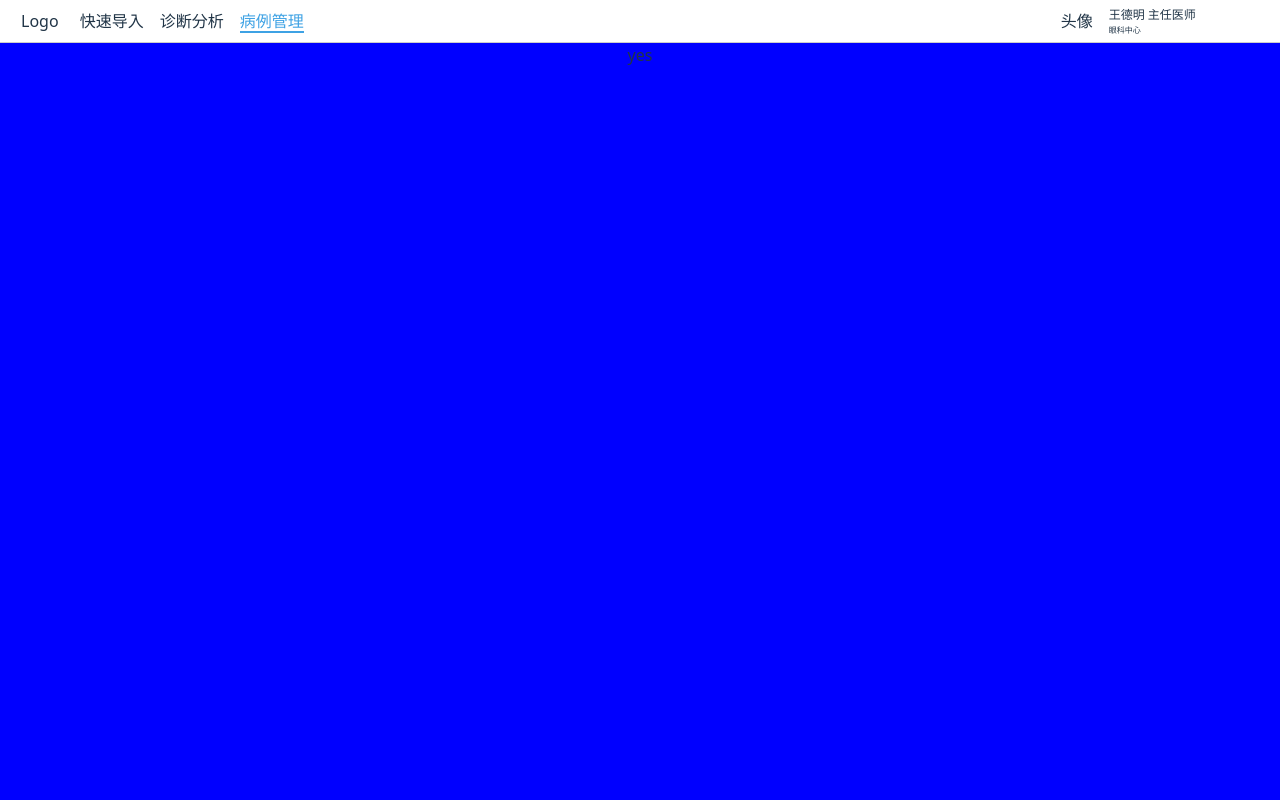
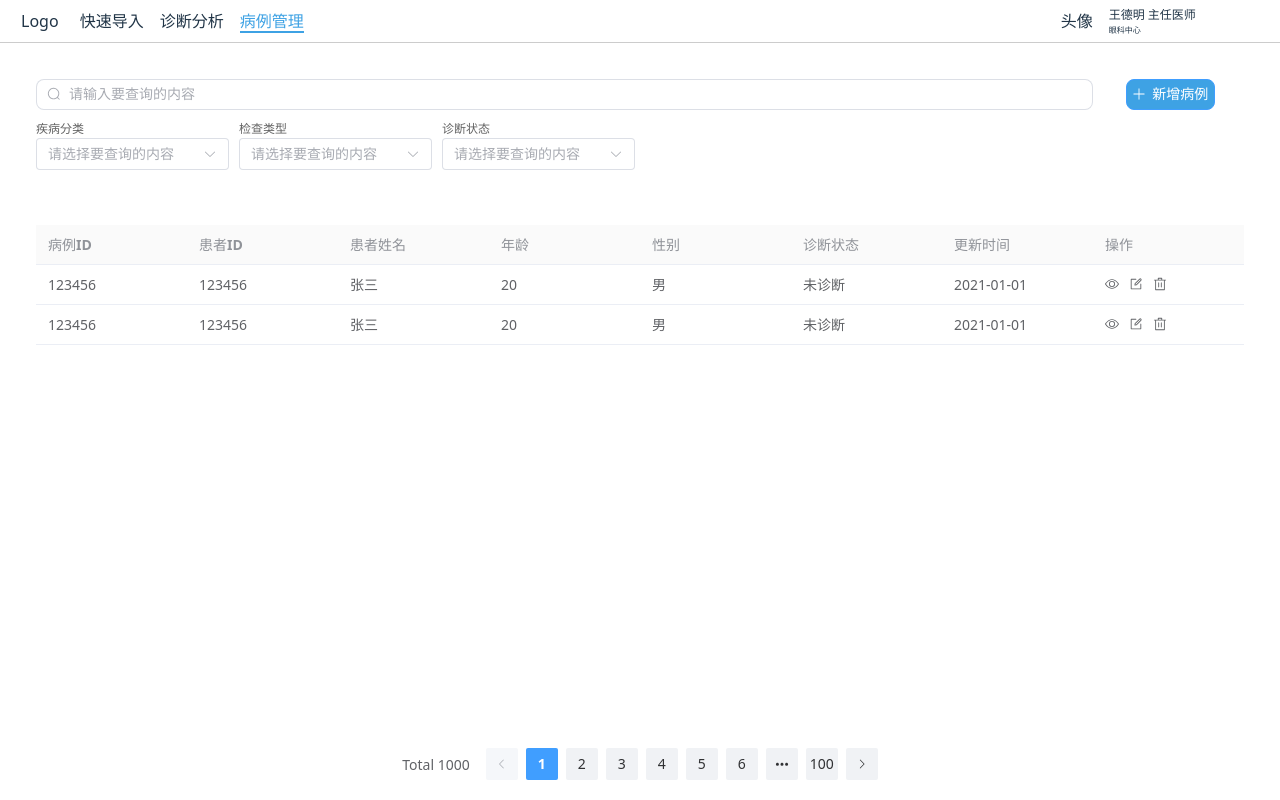
Before and after one commit to Syedar-root/Ophai-Diag-Web, a Vue app: page /cm in a window 1280 px wide. Built offline with nearby package versions, Linux system fonts and the light colour scheme.

Commit message:
初步完成了病例管理界面，但是数据暂未完数据绑定。 添加了elementPlus的样式修改文件，但仍需修改

```diff
--- a/src/assets/styles/index.css
+++ b/src/assets/styles/index.css
@@ -1,2 +1,3 @@
 @import "./vars.scss";
 @import "./reset.scss";
+@import "./resetElement.scss";
--- /dev/null
+++ b/src/assets/styles/resetElement.scss
@@ -0,0 +1,38 @@
+@use "sass:map";
+@use "./vars.scss" as vars;
+
+@mixin resetInput() {
+  :deep(.el-input__wrapper){
+    border-radius: 0.5rem;
+    &.is-focus{
+      box-shadow:  0 0 0 1px map.get(vars.$colors,primary) inset;
+    }
+    &.is-hover{
+      box-shadow:  0 0 0 1px map.get(vars.$colors,neutral-7) inset;
+    }
+  }
+}
+
+@mixin resetButton(
+  $type: primary,
+) {
+  border-radius: 0.5rem;
+  background-color: map.get(vars.$colors, $type);
+  &:hover{
+    background-color: map.get(vars.$colors, #{$type}-dark-1);
+  }
+}
+
+@mixin resetSelect() {
+  border-color: map.get(vars.$colors, neutral-7);
+  border-radius: 0.5rem;
+  .el-select__wrapper{
+    &.is-hovering{
+      border-color: map.get(vars.$colors, neutral-5);
+    }
+    &.is-focused{
+      border-color: map.get(vars.$colors, primary);
+      box-shadow: 0 0 0 1px map.get(vars.$colors, primary) inset;
+    }
+  }
+}
--- a/src/assets/styles/vars.scss
+++ b/src/assets/styles/vars.scss
@@ -41,3 +41,15 @@ $font-size:(
         xxxl: 2rem,
         xxxxl: 2.25rem
 );
+
+$space:(
+        xxs: 0.25rem,
+        xs: 0.5rem,
+        s: 0.75rem,
+        m: 1rem,
+        l: 1.25rem,
+        xl: 1.5rem,
+        xxl: 1.75rem,
+        xxxl: 2rem,
+        xxxxl: 2.25rem
+);
--- a/src/components.d.ts
+++ b/src/components.d.ts
@@ -19,10 +19,13 @@ declare module 'vue' {
     ElInputTag: typeof import('element-plus/es')['ElInputTag']
     ElLink: typeof import('element-plus/es')['ElLink']
     ElOption: typeof import('element-plus/es')['ElOption']
+    ElPagination: typeof import('element-plus/es')['ElPagination']
     ElRadio: typeof import('element-plus/es')['ElRadio']
     ElRadioGroup: typeof import('element-plus/es')['ElRadioGroup']
     ElRow: typeof import('element-plus/es')['ElRow']
     ElSelect: typeof import('element-plus/es')['ElSelect']
+    ElTable: typeof import('element-plus/es')['ElTable']
+    ElTableColumn: typeof import('element-plus/es')['ElTableColumn']
     ElUpload: typeof import('element-plus/es')['ElUpload']
     HelloWorld: typeof import('./components/HelloWorld.vue')['default']
     Login: typeof import('./components/business/login/index.vue')['default']
--- a/src/layout/index.vue
+++ b/src/layout/index.vue
@@ -10,7 +10,7 @@
         </div>
     </div>
   <transition name="fade">
-    <Login v-show="loginShow" @containerClick="handleLoginShow" @click.stop></Login>
+    <Login v-show="false" @containerClick="handleLoginShow" @click.stop></Login>
   </transition>
 </template>
 <script setup lang="ts">
--- a/src/view/cm/index.vue
+++ b/src/view/cm/index.vue
@@ -1,19 +1,76 @@
 <template>
-  <div class="container">
-    yes
+  <div class="cm-container">
+    <div class="cm-header">
+      <el-row class="header-input-row" :gutter="4">
+        <el-col :span="21">
+          <el-input v-model="input" placeholder="请输入要查询的内容" :prefix-icon="Search" clearable></el-input>
+        </el-col>
+        <el-col :span="3">
+          <el-button @click="search" type="primary" :icon="Plus">新增病例</el-button>
+        </el-col>
+      </el-row>
+      <el-row class="header-select-row" :gutter="10">
+        <el-col :span="4">
+          <div class="select-area">
+            <label>疾病分类</label>
+            <el-select v-model="select" placeholder="请选择要查询的内容" clearable>
+              <el-option v-for="item in options" :key="item.value" :label="item.label" :value="item.value"></el-option>
+            </el-select>
+          </div>
+        </el-col>
+        <el-col :span="4">
+          <div class="select-area">
+            <label>检查类型</label>
+            <el-select v-model="select" placeholder="请选择要查询的内容" clearable>
+              <el-option v-for="item in options" :key="item.value" :label="item.label" :value="item.value"></el-option>
+            </el-select>
+          </div>
+        </el-col>
+        <el-col :span="4">
+          <div class="select-area">
+            <label>诊断状态</label>
+            <el-select v-model="select" placeholder="请选择要查询的内容" clearable>
+              <el-option v-for="item in options" :key="item.value" :label="item.label" :value="item.value"></el-option>
+            </el-select>
+          </div>
+        </el-col>
+      </el-row>
+    </div>
+    <div class="cm-main">
+      <el-table :data="tableData" header-row-class-name="tb-header-row-style">
+        <el-table-column prop="caseId" label="病例ID" width=""></el-table-column>
+        <el-table-column prop="patientId" label="患者ID" width=""></el-table-column>
+        <el-table-column prop="patientName" label="患者姓名" width=""></el-table-column>
+        <el-table-column prop="age" label="年龄" width=""></el-table-column>
+        <el-table-column prop="gender" label="性别" width=""></el-table-column>
+        <el-table-column prop="diagnosisStatus" label="诊断状态" width=""></el-table-column>
+        <el-table-column prop="updateTime" label="更新时间" width=""></el-table-column>
+        <el-table-column label="操作" width="">
+          <template #default="scope">
+            <div class="table-opt">
+              <el-icon><View></View></el-icon>
+              <el-icon><Edit></Edit></el-icon>
+              <el-icon><Delete></Delete></el-icon>
+            </div>
+          </template>
+        </el-table-column>
+      </el-table>
+    </div>
+    <div class="cm-footer">
+      <el-pagination background layout="total,prev, pager, next" :total="1000" />
+    </div>
   </div>
 </template>
 
 <script setup lang="ts">
+import {Plus, Search, View, Edit, Delete} from "@element-plus/icons-vue";
 
+const tableData = [
+  {caseId: '123456', patientId: '123456', patientName: '张三', age: '20', gender: '男', diagnosisStatus: '未诊断', updateTime: '2021-01-01'},
+  {caseId: '123456', patientId: '123456', patientName: '张三', age: '20', gender: '男', diagnosisStatus: '未诊断', updateTime: '2021-01-01'},
+]
 </script>
 
 <style scoped lang="scss">
-.container {
-  width: 100%;
-  height: 100%;
-  display: flex;
-  flex-direction: column;
-  background-color: blue;
-}
+@import "styles";
 </style>
--- /dev/null
+++ b/src/view/cm/styles.scss
@@ -0,0 +1,122 @@
+@use "@/assets/styles/vars.scss" as vars;
+@use "@/assets/styles/resetElement.scss" as resetElement;
+@use "sass:map";
+
+
+.cm-container {
+  position: relative;
+  width: 100%;
+  height: 100%;
+  display: flex;
+  flex-direction: column;
+  justify-content: start;
+  align-items: center;
+  $padding: map.get(vars.$space, l);
+  $gap: map.get(vars.$space, s);
+  padding: $padding;
+  gap: $gap;
+}
+
+.cm-header{
+  position: relative;
+  width: 100%;
+  height: 20%;
+  display: flex;
+  flex-direction: column;
+  justify-content: space-around;
+  $padding: map.get(vars.$space, m);
+  padding: $padding;
+
+  .header-input-row{
+    height: 30%;
+    align-items: center;
+    .el-col{
+      width: 100%;
+      height: 100%;
+      display: flex;
+      justify-content: center;
+      .el-input{
+        width: 100%;
+        height: 100%;
+        @include resetElement.resetInput();
+      }
+      .el-button{
+        width: 60%;
+        height: 100%;
+        @include resetElement.resetButton();
+      }
+    }
+  }
+  .header-select-row{
+    position: relative;
+    flex-grow: 1;
+    display: flex;
+    justify-content: start;
+    align-items: center;
+
+    :deep(.select-area){
+      position: relative;
+      width: 100%;
+      height: 100%;
+      display: flex;
+      flex-direction: column;
+      justify-content: start;
+      align-items: start;
+      label{
+        font-size: map.get(vars.$font-size, s);
+        color: map.get(vars.$colors, neutral-3);
+      }
+      .el-select{
+        width: 100%;
+        height: 100%;
+        @include resetElement.resetSelect();
+      }
+    }
+  }
+}
+
+.cm-main{
+  position: relative;
+  width: 100%;
+  height: 80%;
+  display: flex;
+  justify-content: center;
+  align-items: start;
+  $padding: map.get(vars.$space, m);
+  padding: $padding ;
+
+  .el-table{
+    --el-table-header-bg-color: #{map.get(vars.$colors, _white)};
+  }
+
+  .el-table{
+    position: relative;
+    width: 100%;
+    height: auto;
+    :deep(.el-scrollbar__view){
+      width: 100%;
+    }
+
+    .table-opt{
+      display: flex;
+      gap: 10px;
+    }
+  }
+}
+
+.cm-footer{
+  position: relative;
+  width: 100%;
+  flex-grow: 1;
+  display: flex;
+  justify-content: center;
+  align-items: center;
+
+  .el-pagination{
+    width: 100%;
+    height: 100%;
+    display: flex;
+    justify-content: center;
+    align-items: center;
+  }
+}
```
